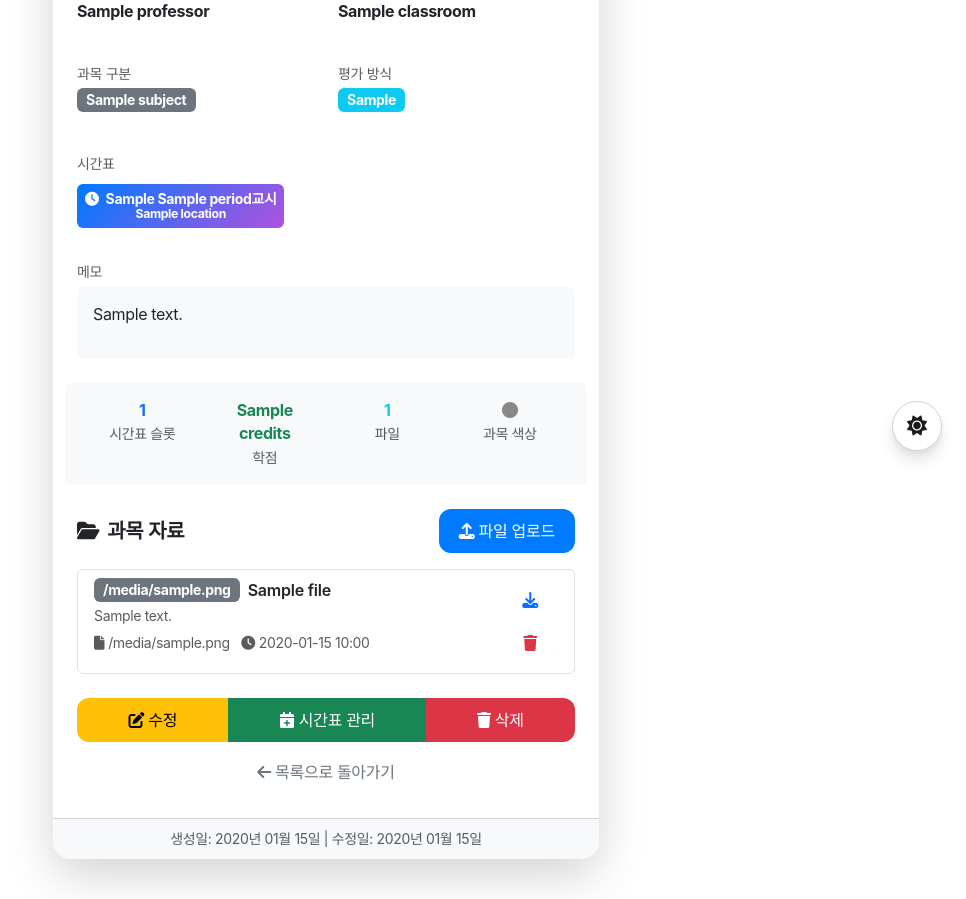
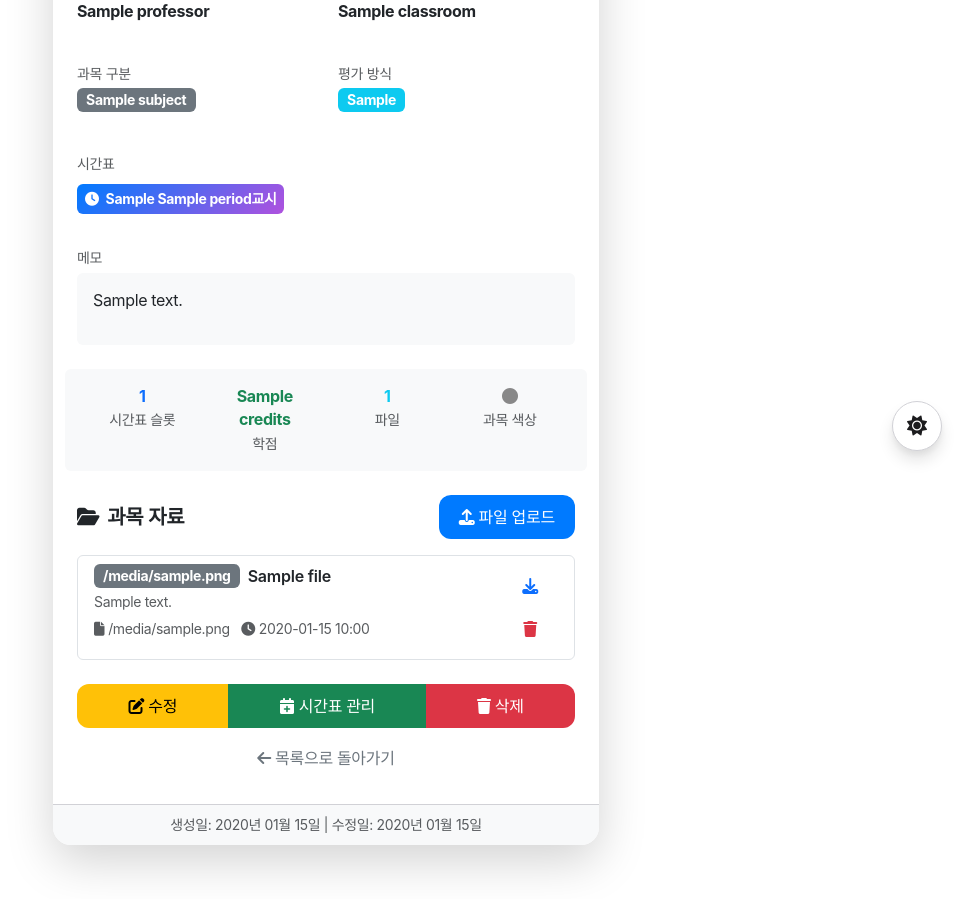
Before and after one commit to whwjdgml0508/planit, a Django app: template Desktop/planit/templates/timetable/subject_detail.html in a window 1280 px wide. Shown: the part 325-1224 px from the top of the page, without its empty margins (314-1280 px from the left). Run offline with Django 5.2, Linux system fonts and the light colour scheme; the template is opened without the code that fills it: most values are stand-ins (such as "Sample title", 1, 10 or a date in 2020).

Commit message:
Remove classroom location from individual time slots in subject detail

```diff
--- a/Desktop/planit/templates/timetable/subject_detail.html
+++ b/Desktop/planit/templates/timetable/subject_detail.html
@@ -66,9 +66,6 @@
                                 <span class="badge bg-primary p-2">
                                     <i class="fas fa-clock me-1"></i>
                                     {{ slot.get_day_display }} {{ slot.period }}교시
-                                    {% if slot.location %}
-                                    <br><small>{{ slot.location }}</small>
-                                    {% endif %}
                                 </span>
                             </div>
                             {% endfor %}
```
